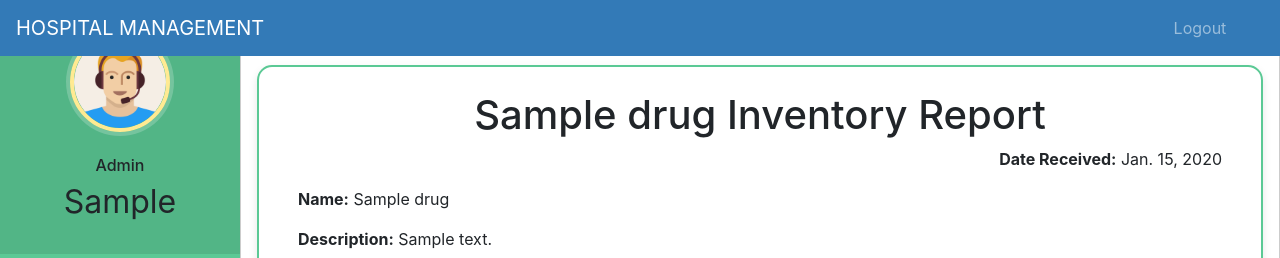
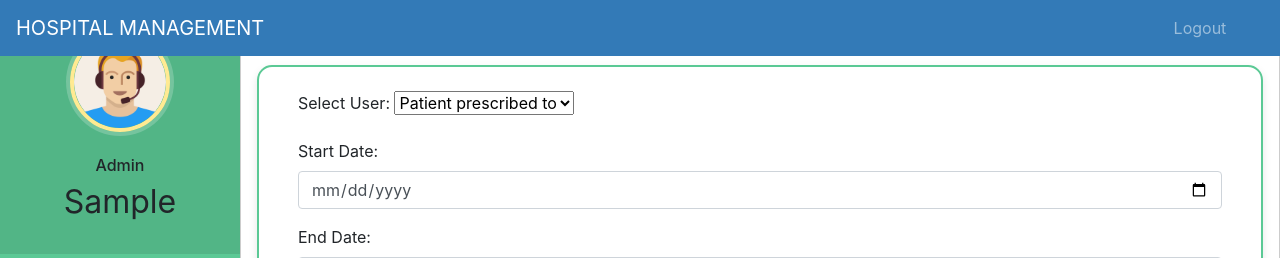
Before and after one commit to reddangerous/hospitalmanagement, a Django app: page /drug/1/generate_report/ in a window 1280 px wide. Shown: the top 258 px of the page. Run offline with Django 3.2, Linux system fonts and the light colour scheme; a user stored in the database is signed in; tables that the repository leaves empty hold one stand-in row (values such as "Sample post"); some libraries are stand-ins or nearby versions.

Commit message:
doctor prescribe doone abit

```diff
--- a/hospital/forms.py
+++ b/hospital/forms.py
@@ -1,8 +1,8 @@
 from django import forms
 from django.contrib.auth.models import User
 from . import models
-from .models import Drug, Supplier, Prescription, Medication
-
+from .models import Drug, Patient, Supplier, Prescription, Medication
+from django.contrib.auth.models import User
 class MedicationDispenseForm(forms.ModelForm):
     class Meta:
         model = Medication
@@ -10,6 +10,17 @@
         widgets = {
            'date_dispensed': forms.DateInput(attrs={'class': 'form-control', 'type': 'date'}),
        }
+class ReportCriteriaForm(forms.ModelForm):
+
+    class Meta:
+        model = Prescription
+        fields = ['patient']
+    patient = forms.ModelChoiceField(queryset=models.Patient.objects.all().filter(status=True),empty_label="Patient prescribed to ", to_field_name="user_id")
+    start_date = forms.DateField(widget=forms.DateInput(attrs={'class': 'form-control', 'type': 'date'}),
+                                 required=False, label='From')
+
+    end_date = forms.DateField(widget=forms.DateInput(attrs={'class': 'form-control', 'type': 'date'}),
+                               required=False, label='To')
 
 class PrescriptionManagementForm(forms.ModelForm):
     class Meta:
--- a/hospital/models.py
+++ b/hospital/models.py
@@ -96,6 +96,12 @@
     drug = models.ForeignKey(Drug, on_delete=models.CASCADE)
     quantity = models.IntegerField()
     date_prescribed = models.DateTimeField(auto_now_add=True)
+    #defining a way to fetch patients name and adding it here
+    @property
+    def patient_name(self):
+        return self.patient.get_name
+
+
 
 
 from django.db import models
@@ -153,22 +159,21 @@
     date_dispensed = models.DateField()
     quantity_dispensed = models.PositiveIntegerField()
     drug = models.ForeignKey(Drug, on_delete=models.CASCADE)
+    price_per_unit = models.DecimalField(max_digits=10, decimal_places=2, null=True)
+    # def price_per_unit(self):
+    #     return self.drug.price_per_unit if self.drug else None
 
-    @property
-    def price_per_unit(self):
-        return self.drug.price_per_unit if self.drug else None
+    # @property
+    # def prescription_amount(self):
+    #     return self.price_per_unit * self.quantity_dispensed if self.price_per_unit else None
 
-    @property
-    def prescription_amount(self):
-        return self.price_per_unit * self.quantity_dispensed if self.price_per_unit else None
+    # @property
+    # def total_price(self):
+    #     return self.quantity_dispensed * self.price_per_unit if self.price_per_unit else None
 
-    @property
-    def total_price(self):
-        return self.quantity_dispensed * self.price_per_unit if self.price_per_unit else None
-
-    @property
-    def total_price_after_margin(self):
-        return self.quantity_dispensed * self.price_per_unit * 1.2 if self.price_per_unit else None
+    # @property
+    # def total_price_after_margin(self):
+    #     return self.quantity_dispensed * self.price_per_unit * 1.2 if self.price_per_unit else None
 #Developed By : sumit kumar
 #facebook : fb.com/sumit.luv
 #Youtube :youtube.com/lazycoders
--- a/hospital/views.py
+++ b/hospital/views.py
@@ -9,7 +9,7 @@
 from django.conf import settings
 from django.db.models import Q
 from .models import Drug, Prescription, Activity, Patient
-from .forms import DrugForm
+from .forms import DrugForm, ReportCriteriaForm
 from tablib import Dataset
 from .models import Drug
 from weasyprint import HTML
@@ -93,6 +93,11 @@
    else:
        form = DrugForm()
    return render(request, 'hospital/inventory.html')
+
+def doctor_view_drugs(request):
+    drugs = Drug.objects.all()
+    return render(request, 'hospital/doctor_drugs.html', {'drugs': drugs})
+
 def add_inventory(request):
    drugs = Drug.objects.all()
    if request.method == 'POST':
@@ -196,24 +201,63 @@
         return redirect('inventory')
 
     return render(request, 'hospital/delete_drug.html', {'drug': drug})
+
 def generate_report(request, drug_id):
     drug = get_object_or_404(Drug, pk=drug_id)
 
-    prescribed_quantity = Prescription.objects.filter(drug=drug).aggregate(quantity=Sum('quantity'))['quantity'] or 0
+    if request.method == 'POST':
+        form = ReportCriteriaForm(request.POST)
+        if form.is_valid():
+            user = form.cleaned_data['patient']
+            start_date = form.cleaned_data['start_date']
+            end_date = form.cleaned_data['end_date']
 
-    prescriptions = Prescription.objects.filter(drug=drug).order_by('-date_prescribed')
-    patients_prescribed_to = [prescription.patient.get_name for prescription in prescriptions] or ["Not yet prescribed to anyone"]
-    dates_prescribed = [prescription.date_prescribed for prescription in prescriptions] or ["Not yet prescribed"]
+            # Apply selected criteria
+            if user:
+                prescriptions = Prescription.objects.filter(
+                    drug=drug,
+                    patient=user,
+                    date_prescribed__range=(start_date, end_date)
+                ).order_by('-date_prescribed')
+            else:
+                prescriptions = Prescription.objects.filter(
+                    drug=drug,
+                    patient = user,
+                    date_prescribed__range=(start_date, end_date)
+                ).order_by('-date_prescribed')
+
+            # Get unique patient names and their count
+            patients_prescribed_to = [prescription.patient.get_name for prescription in prescriptions] or ["Not yet prescribed to anyone"]
+            patients_prescribed_count = len(patients_prescribed_to)
+
+            # Calculate prescribed quantity and price
+            prescribed_quantity = prescriptions.aggregate(quantity=Sum('quantity'))['quantity'] or 0
+            prescribed_price = prescribed_quantity * drug.price_per_unit
+        else:
+            # Handle form errors
+            patients_prescribed_to = []
+            patients_prescribed_count = 0
+            prescribed_quantity = 0
+            prescribed_price = 0
+    else:
+        # Initial load
+        form = ReportCriteriaForm()
+        patients_prescribed_to = []
+        patients_prescribed_count = 0
+        prescribed_quantity = 0
+        prescribed_price = 0
 
     context = {
         'drug': drug,
         'prescribed_quantity': prescribed_quantity,
-        'prescribed_price': prescribed_quantity * drug.price_per_unit,
+        'prescribed_price': prescribed_price,
         'patients_prescribed_to': patients_prescribed_to,
-        'dates_prescribed': dates_prescribed,
+        'patients_prescribed_count': patients_prescribed_count,
+        'form': form,
     }
 
     return render(request, 'hospital/generate_report.html', context)
+
 
 
 #view for reports dash
@@ -850,6 +894,7 @@
     patients=models.Patient.objects.all().filter(status=True,assignedDoctorId=request.user.id).filter(Q(symptoms__icontains=query)|Q(user__first_name__icontains=query))
     return render(request,'hospital/doctor_view_patient.html',{'patients':patients,'doctor':doctor})
 
+#now we need to enable doctor to prescribe the medication to a patient same way admin can prescribe them
 
 
 @login_required(login_url='doctorlogin')
--- a/hospitalmanagement/urls.py
+++ b/hospitalmanagement/urls.py
@@ -114,6 +114,7 @@
 urlpatterns += [
     path('inventory/', views.inventory, name='inventory'),
     path('add_inventory/', views.add_inventory, name='add_inventory'),
+    path('doctor_drugs/', views.doctor_view_drugs, name='doctor_view_drugs'),
     path('drug/<int:drug_id>/', views.drug_details, name='drug_details'),
     path('drug/<int:drug_id>/edit/', views.edit_drug, name='edit_drug'),
     path('drug/<int:drug_id>/delete/', views.delete_drug, name='delete_drug'),
--- a/templates/hospital/generate_report.html
+++ b/templates/hospital/generate_report.html
@@ -31,11 +31,27 @@
     </head>
     <div class="modal-content">
         <div class="modal-body">
+            <div class="container text-left">
+                <div class="col rounded p-4">
+                    <!-- Include the form for selecting criteria -->
+                    <form method="post">
+                        {% csrf_token %}
+                        <div class="form-group">
+                            <label for="{{ form.user.id_for_label }}">Select User:</label>
+                            {{ form.patient }}
+                        </div>
+                        <div class="form-group">
+                            <label for="{{ form.start_date.id_for_label }}">Start Date:</label>
+                            {{ form.start_date }}
+                        </div>
+                        <div class="form-group">
+                            <label for="{{ form.end_date.id_for_label }}">End Date:</label>
+                            {{ form.end_date }}
+                        </div>
+                        <button type="submit" class="btn btn-primary">Generate Report</button>
+                    </form>
 
-
-
-            <div class="container text-left">
-                    <div class="col  rounded p-4 " >
+                   <!-- Display the rest of the drug information and actions dropdown as before -->
                    <h1 class="text-center">{{ drug.name }} Inventory Report</h1>
                    <p class="text-right"><strong>Date Received:</strong> {{ drug.date_received }}</p>
                    <p class="text-left"><strong>Name:</strong> {{ drug.name }}</p>
@@ -43,17 +59,21 @@
                    <p class="text-left"><strong>Quantity:</strong> {{ drug.quantity }}</p>
                    <p class="text-left"><strong>Price per Unit:</strong> {{ drug.price_per_unit }} KSHs</p>
                    <p class="text-left"><strong>Total Price:</strong> {{ drug.total_price }} KSHs</p>
-                        <p class="text-left"><strong>Prescribed Quantity: </strong> {{ prescribed_quantity|default_if_none:"0" }}</p>
-                        <p class="text-left"><strong>Prescribed Price: </strong> {{ prescribed_price|default_if_none:"0" }} KSHs</p>
-                        <p class="text-left"><strong>Patients Prescribed to : </strong> {{ patients_prescribed_to }}</p>
-                        <!-- Assuming 'dates_prescribed' is a list of datetime objects -->
-<p class="text-left"><strong>Prescription Dates:</strong>
-    {% for date in dates_prescribed %}
-        {{ date|date:"D jS M Y" }}{% if not forloop.last %}, {% endif %}
+                   <p class="text-left"><strong>Prescribed Quantity:</strong> {{ prescribed_quantity|default_if_none:"0" }}</p>
+                   <p class="text-left"><strong>Prescribed Price:</strong> {{ prescribed_price|default_if_none:"0" }} KSHs</p>
+                   <p>{{patients_prescribed_to}}</p>
+                   <p class="text-left"><strong>Patients Prescribed to:</strong>
+                    {% for patient_name in patients_prescribed_to %}
+                        {{ patient_name }}
+                        {% if not forloop.last %}, {% endif %}
                     {% endfor %}
+                    {% if patients_prescribed_count == 0 %}
+                        Not yet prescribed to anyone
+                    {% endif %}
                 </p>
+                   <p class="text-right" id='styled-text'><strong>Total Price:</strong> {{ drug.total_price }} KSHs</p>
 
-                        <p class="text-right" id = 'styled-text'><strong>Total Price:</strong> {{ drug.total_price }} KSHs</p>
+
                         <!-- Actions Dropdown -->
                         <div class="dropdown mt-3">
                             <button class="btn btn-success dropdown-toggle" type="button" id="actionsDropdown" data-toggle="dropdown" aria-haspopup="true" aria-expanded="false">
--- a/templates/hospital/inventory_dasboard.html
+++ b/templates/hospital/inventory_dasboard.html
@@ -103,7 +103,7 @@
         <div class="activity-card-body">
           <h5 class="card-title">{{ activity.drug.name }}</h5>
           <p class="card-text">Quantity: {{ activity.quantity }}</p>
-          <p class="card-text">Total Value: ${{ activity.total_value }}</p>
+          <p class="card-text">Total Value: {{ activity.total_value }} KES</p>
           <p class="card-text">Action: {{ activity.action }}</p>
         </div>
       </div>
```
Also changed, not shown: templates/hospital/doctor_drugs.html (added, +86 -0 lines), templates/hospital/doctor_patient.html (+11 -0 lines), hospital/migrations/0027_medication_drug_alter_medication_price_per_unit.py (added), static/profile_pic/PatientProfilePic/Screenshot_from_2024-01-17_10-14-06.png (added). Lines whose indentation alone changed are shown as unchanged.
